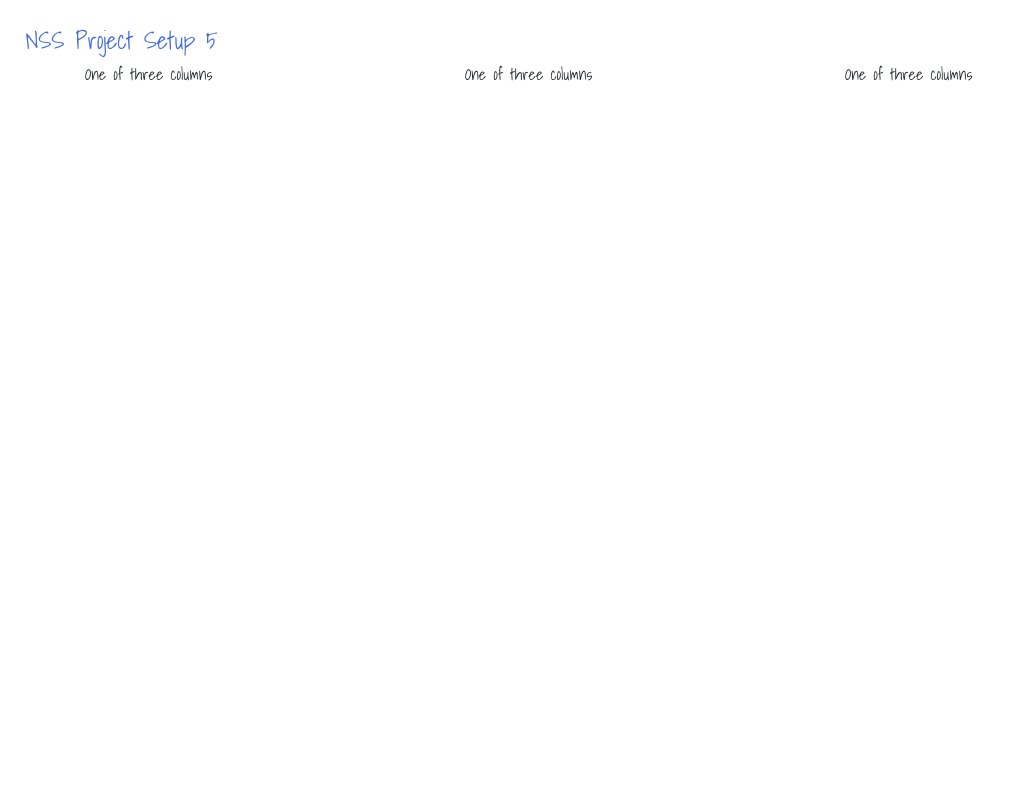
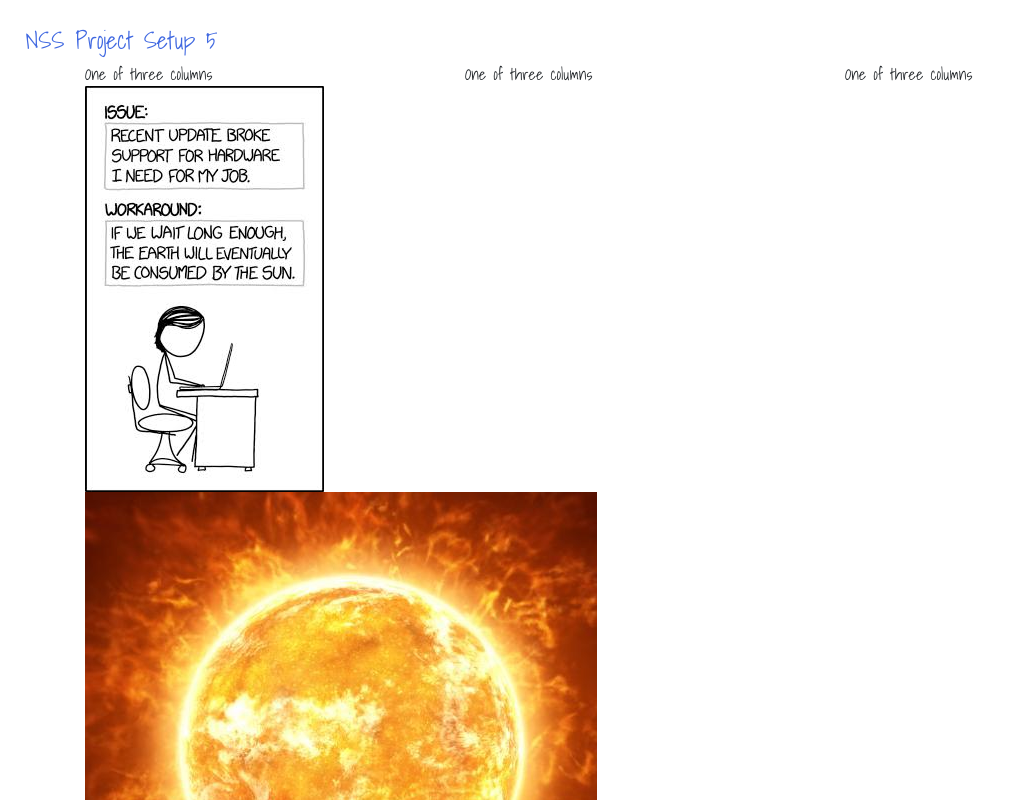
Before and after one commit to SMITHsharon/projectSetup5, a plain HTML site: page index.html in a window 1280 px wide. Both pictures are taken after a click on the button "Print Array". Shown: the top 800 px of the page, without its empty margins (0-1009 px from the left). Drawn offline with nearby package versions, Linux system fonts and the light colour scheme.

Commit message:
changed image code; writing to DOM from array; styling issues

```diff
--- a/index.html
+++ b/index.html
@@ -19,7 +19,7 @@
   </div>
 
   <div class="container">
-    <div class="row align-items-start">
+    <div class="row  imageContainer align-items-start">
 
       <div class="col">
         One of three columns
--- a/javascripts/main.js
+++ b/javascripts/main.js
@@ -1,4 +1,18 @@
-var picArray =
+
+var picArray = [
+{image: './images/0_waitLongEnough.jpg'},
+{image: './images/1_blazingSun.jpg'},
+];
+
+
+// as external links
+// images:[
+// {<a href="#"><img src="img/img01.jpg"/></a>},
+// {<a href="#"><img src="img/img02.jpg"/></a>},
+// ]
+
+
+console.log("picArray :: ", picArray);
 //***************************************************
 // event listener for <Print Array> button
 //***************************************************
@@ -6,10 +20,19 @@ $("#print").click(function (){
 
   $("#print").addClass("hidden");
 
-  // $("#pPuffGirls").addClass("hidden");
-  // $("#pPuffFighting").removeClass("hidden");
-  // $("#pPuffFighting").addClass("visible");
-  // $("#action").removeClass("hidden");
-  // $("#action").addClass("visible");
+  writeToDOM();
+});
 
-});
+
+function writeToDOM () {
+
+var imageString = "";
+
+  for (var i=0; i<picArray.length; i++) {
+    imageString += `<div class="imageContainer" id="image$(i)">`;
+    imageString += `<div class="eachimage">`;
+    imageString += `<img class="thisImage" src="${picArray[i].image}">`;
+    imageString += `</div></div>`;
+  }
+  $(".container").append(imageString);
+}
```
Also changed, not shown: images/0_waitLongEnough.jpg (renamed from images/waitLongEnough.jpg), images/1_blazingSun.jpg (renamed from images/blazingSun.jpg), images/2_graytonBeachBenPearson.png (renamed from images/graytonBeachBenPearson.png), images/3_chartresCathedral.jpg (renamed from images/chartresCathedral.jpg), images/4_springFlowersRohanNag.png (renamed from images/springFlowersRohanNag.png), images/5_pentatonix.png (renamed from images/pentatonix.png), images/6_cowsStaycationQuinnPerkins.png (renamed from images/cowsStaycationQuinnPerkins.png), images/7_cakeZaiMoini.png (renamed from images/cakeZaiMoini.png), images/8_baldwinTrump.png (renamed from images/baldwinTrump.png), images/9_movieJournalists.png (renamed from images/movieJournalists.png), 1 other file.
